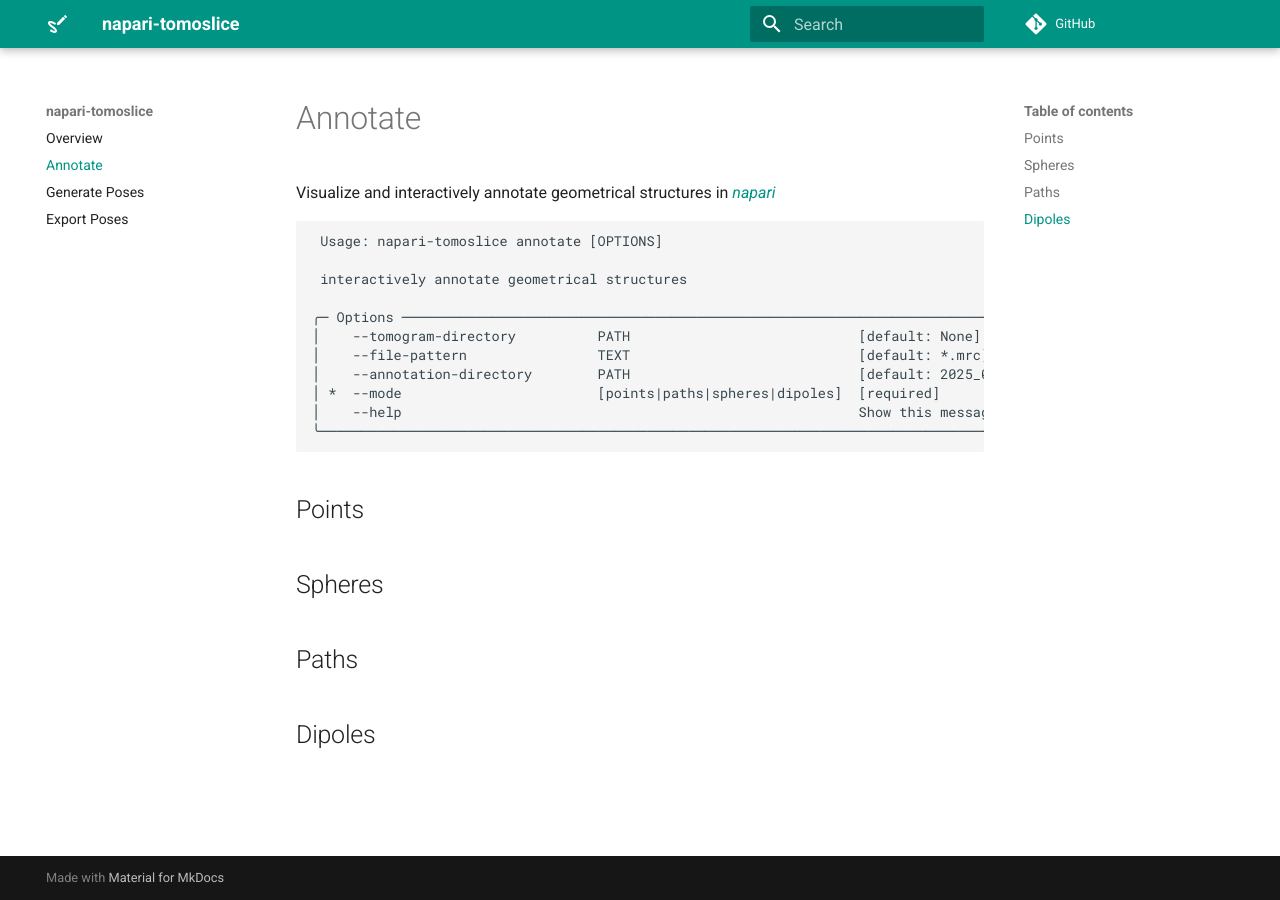
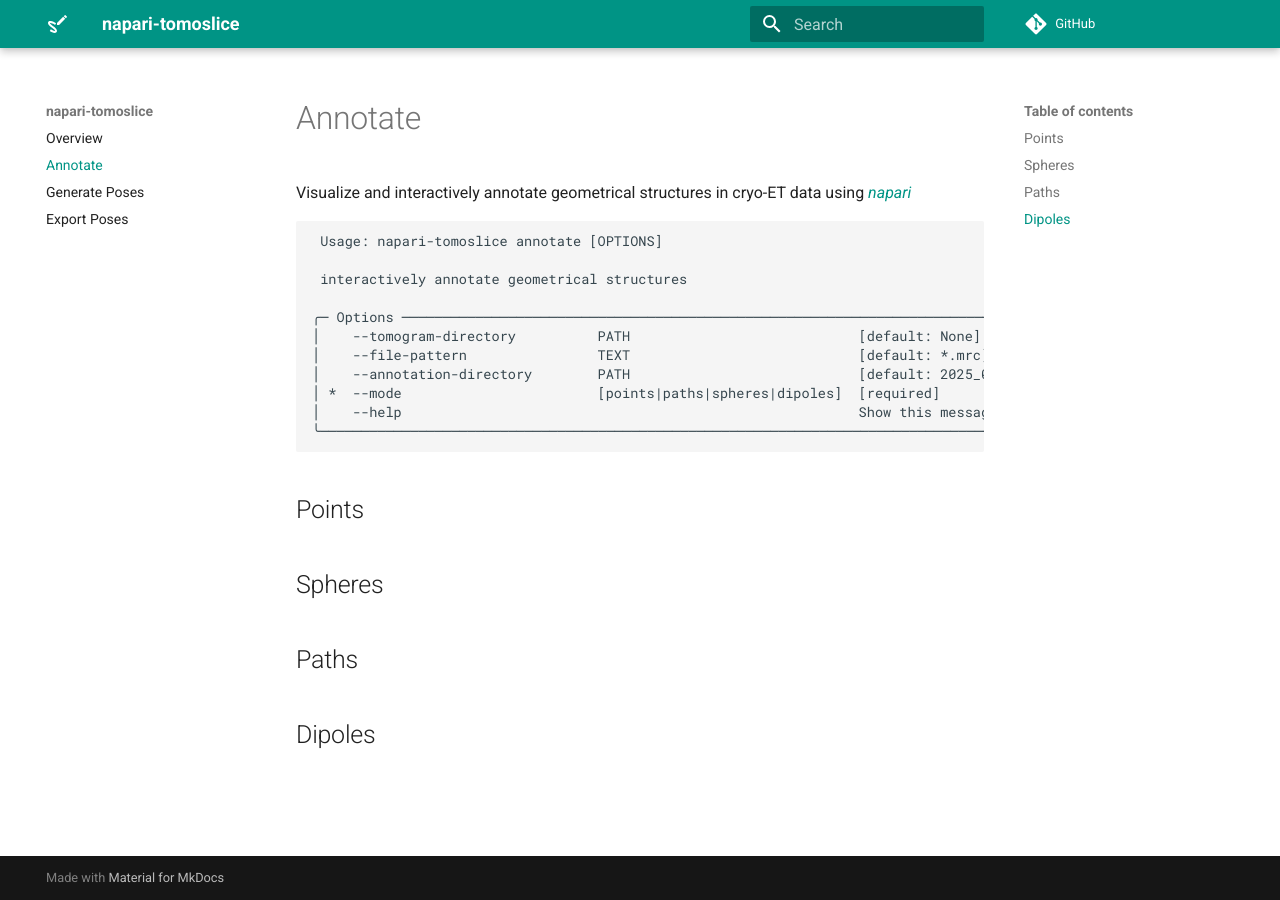
Before and after one commit to alisterburt/napari-tomoslice, an MkDocs documentation site: the page built from docs/annotate.md, in a window 1280 px wide. Built offline with MkDocs 1.6.1 and Material for MkDocs 9.7.7, drawn with Linux system fonts in a browser that asks for light colours; comment, search, counter and statistics services are not loaded.

Commit message:
Update docs/annotate.md
Co-authored-by: alisterburt <alisterburt@gmail.com>

`````diff
--- a/docs/annotate.md
+++ b/docs/annotate.md
@@ -1,6 +1,6 @@
 # Annotate
 
-Visualize and interactively annotate geometrical structures in [*napari*](https://github.com/napari/napari)
+Visualize and interactively annotate geometrical structures in cryo-ET data using [*napari*](https://github.com/napari/napari)
 
 ````
  Usage: napari-tomoslice annotate [OPTIONS]
`````
